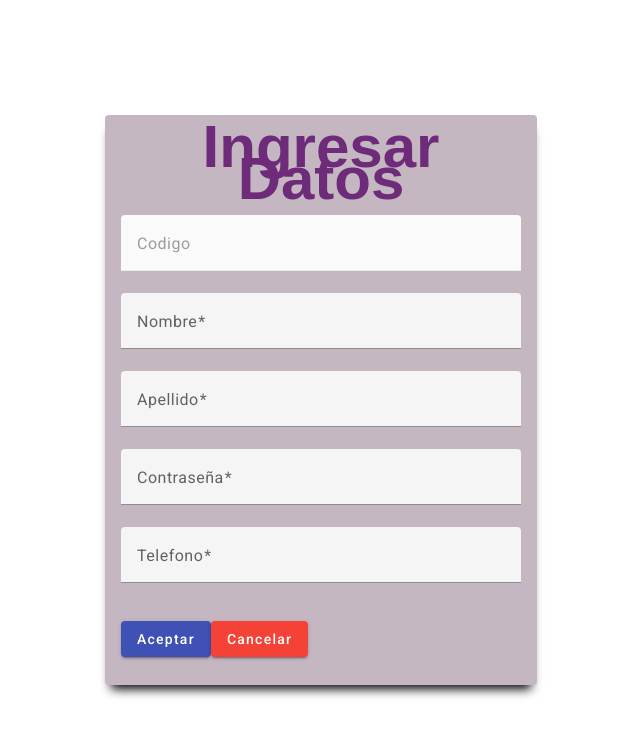
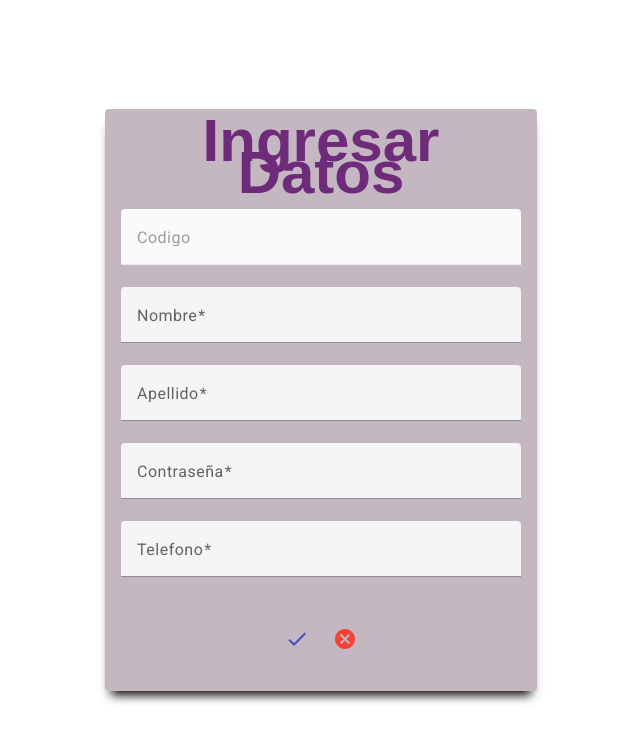
Before and after one commit to GRUPO2ARQUI/NUNATHANI, an Angular app in the folder demo01/: page /usuario/usuario-insertar in a window 1280 px wide. Shown: the top 742 px of the page, without its empty margins (319-959 px from the left). Built offline with nearby package versions, Linux system fonts and the light colour scheme; no server answers; a web font is replaced by a local one.

Commit message:
Update usuario-insertar.component.html

```diff
--- a/demo01/src/app/component/usuario/usuario-insertar/usuario-insertar.component.html
+++ b/demo01/src/app/component/usuario/usuario-insertar/usuario-insertar.component.html
@@ -34,8 +34,14 @@
             <input required matInput placeholder="telefono" formControlName="telusuario">
         </mat-form-field>
         <br />
-        <button mat-raised-button color="primary">Aceptar</button>
-        <button mat-raised-button color="warn" routerLink="/usuario">Cancelar</button>
+        <div style="text-align: center">
+            <button mat-icon-button color="primary">
+              <mat-icon>check</mat-icon>
+            </button>
+            <button mat-icon-button color="warn" routerLink="/usuario">
+              <mat-icon>cancel</mat-icon>
+            </button>
+          </div>
         <p>{{mensaje}}</p>
 
     </form>
```
